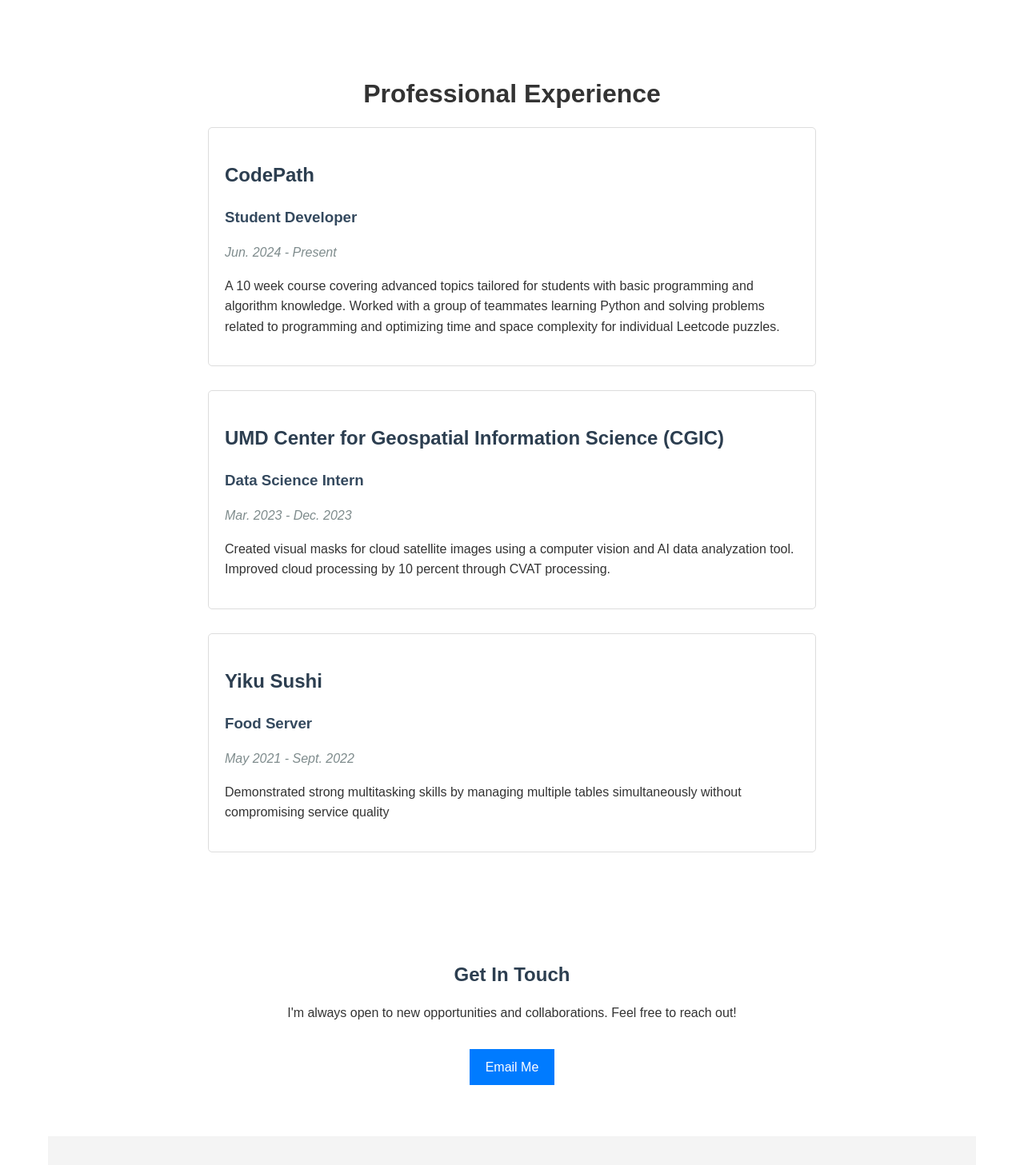
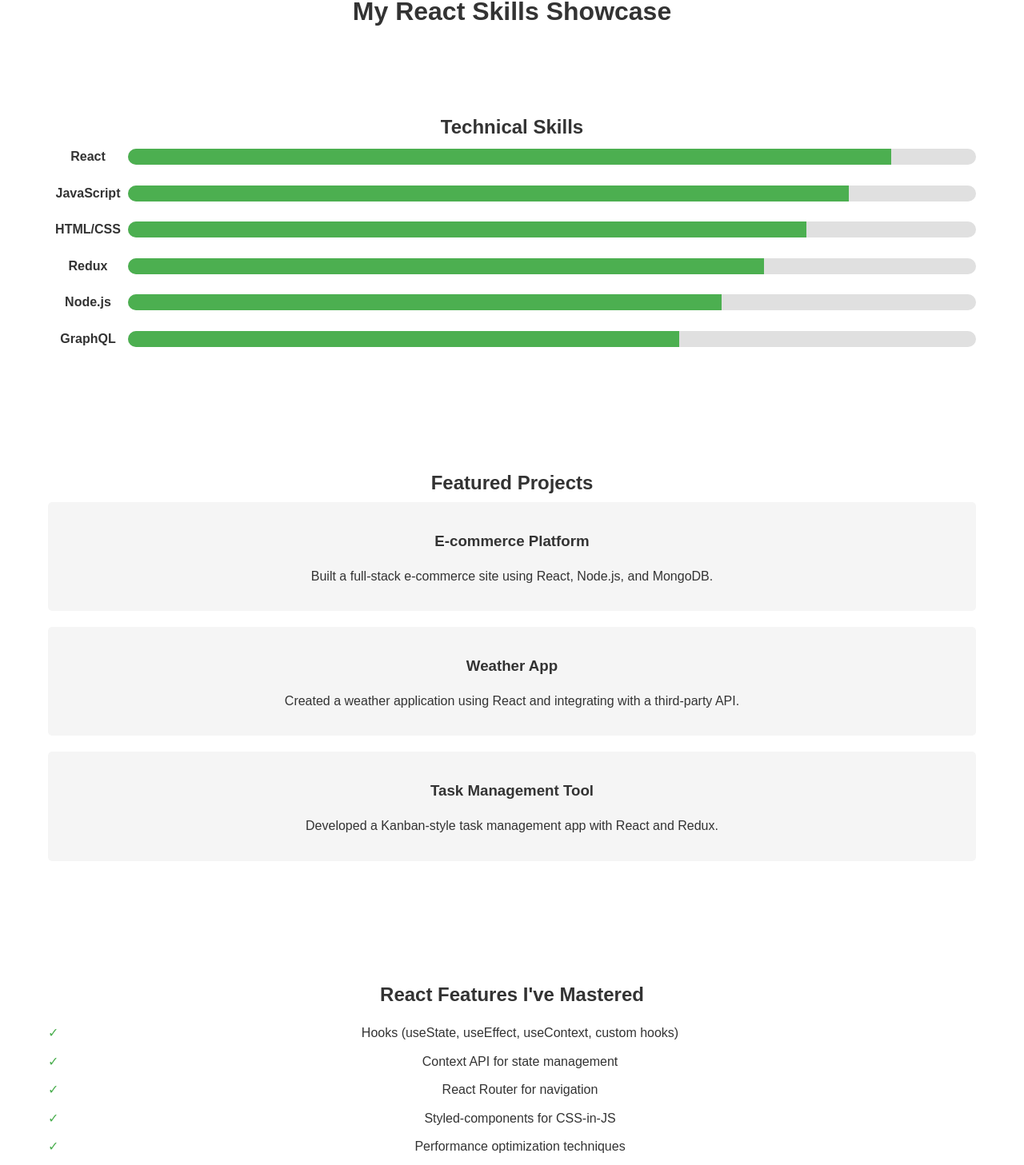
Before and after one commit to Achan112233/achan112233.github.io, a React (Vite) app in the folder my-react-app/: page / in a window 1280 px wide. Shown: the part 1987-3444 px from the top of the page at 80% size. Built offline with nearby package versions, Linux system fonts and the light colour scheme.

Commit message:
Added skills section

```diff
--- a/my-react-app/src/Components/home/Home.jsx
+++ b/my-react-app/src/Components/home/Home.jsx
@@ -3,11 +3,13 @@
 import logo from "../../assets/LOGOv2.png"
 import Card from "../../Card";
 import Experience from '../experience/Experience';
+import Skills from '../skills/Skills';
 function Home() {
   return (
     <div className="home">
       <HeroSection />
       <AboutSection />
+      <Skills />
       <Experience />
       <ContactSection />
       <Footer />
@@ -21,7 +23,7 @@
       <h1>Anthony Chan</h1>
       <img className="card-image"src={logo} alt="profile picture"></img>
       <h2>Software Developer</h2>
-      <p>Crafting elegant solutions to complex problems</p>
+      <p>Crafting Elegant Solutions to Complex Problems</p>
     </section>
   );
 }
@@ -31,7 +33,6 @@
     <section className="about">
       <h2>About Me</h2>
       <Card/>
-      <p>I'm a passionate software developer with 5 years of experience in creating web applications. I specialize in React, Node.js, and Python. My goal is to build efficient, scalable, and user-friendly applications that make a difference.</p>
     </section>
   );
 }
--- /dev/null
+++ b/my-react-app/src/Components/skills/Skills.jsx
@@ -0,0 +1,63 @@
+import './skills.css'; // You'll need to create this CSS file
+
+function Skills() {
+  const skills = [
+    { name: 'React', level: 90 },
+    { name: 'JavaScript', level: 85 },
+    { name: 'HTML/CSS', level: 80 },
+    { name: 'Redux', level: 75 },
+    { name: 'Node.js', level: 70 },
+    { name: 'GraphQL', level: 65 },
+  ];
+
+  const projects = [
+    { name: 'E-commerce Platform', description: 'Built a full-stack e-commerce site using React, Node.js, and MongoDB.' },
+    { name: 'Weather App', description: 'Created a weather application using React and integrating with a third-party API.' },
+    { name: 'Task Management Tool', description: 'Developed a Kanban-style task management app with React and Redux.' },
+  ];
+
+  return (
+    <div className="skills-showcase">
+      <h1>My React Skills Showcase</h1>
+
+      <section className="skills-section">
+        <h2>Technical Skills</h2>
+        <div className="skills-list">
+          {skills.map((skill, index) => (
+            <div key={index} className="skill-item">
+              <span className="skill-name">{skill.name}</span>
+              <div className="skill-bar">
+                <div className="skill-level" style={{ width: `${skill.level}%` }}></div>
+              </div>
+            </div>
+          ))}
+        </div>
+      </section>
+
+      <section className="projects-section">
+        <h2>Featured Projects</h2>
+        <div className="projects-list">
+          {projects.map((project, index) => (
+            <div key={index} className="project-item">
+              <h3>{project.name}</h3>
+              <p>{project.description}</p>
+            </div>
+          ))}
+        </div>
+      </section>
+
+      <section className="react-features">
+        <h2>React Features I've Mastered</h2>
+        <ul>
+          <li>Hooks (useState, useEffect, useContext, custom hooks)</li>
+          <li>Context API for state management</li>
+          <li>React Router for navigation</li>
+          <li>Styled-components for CSS-in-JS</li>
+          <li>Performance optimization techniques</li>
+        </ul>
+      </section>
+    </div>
+  );
+};
+
+export default Skills;
--- /dev/null
+++ b/my-react-app/src/Components/skills/skills.css
@@ -0,0 +1,62 @@
+.skills {
+    max-width: 800px;
+    margin: 0 auto;
+    padding: 20px;
+    font-family: Arial, sans-serif;
+  }
+
+  h1, h2, h3 {
+    color: #333;
+  }
+
+  .skills-list, .projects-list {
+    display: grid;
+    gap: 20px;
+  }
+
+  .skill-item {
+    display: flex;
+    align-items: center;
+  }
+
+  .skill-name {
+    width: 100px;
+    font-weight: bold;
+  }
+
+  .skill-bar {
+    flex-grow: 1;
+    height: 20px;
+    background-color: #e0e0e0;
+    border-radius: 10px;
+    overflow: hidden;
+  }
+
+  .skill-level {
+    height: 100%;
+    background-color: #4CAF50;
+  }
+
+  .project-item {
+    background-color: #f5f5f5;
+    padding: 15px;
+    border-radius: 5px;
+  }
+
+  .react-features ul {
+    list-style-type: none;
+    padding-left: 0;
+  }
+
+  .react-features li {
+    margin-bottom: 10px;
+    padding-left: 20px;
+    position: relative;
+  }
+
+  .react-features li::before {
+    content: '✓';
+    position: absolute;
+    left: 0;
+    color: #4CAF50;
+  }
```
